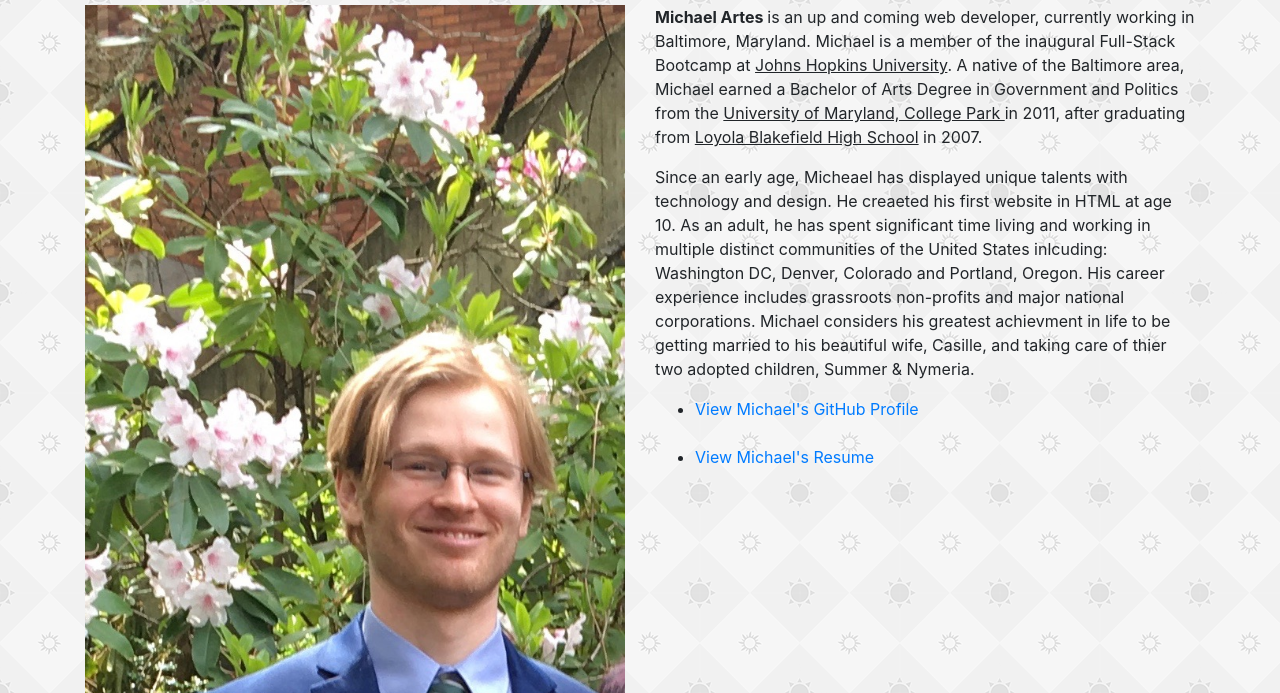
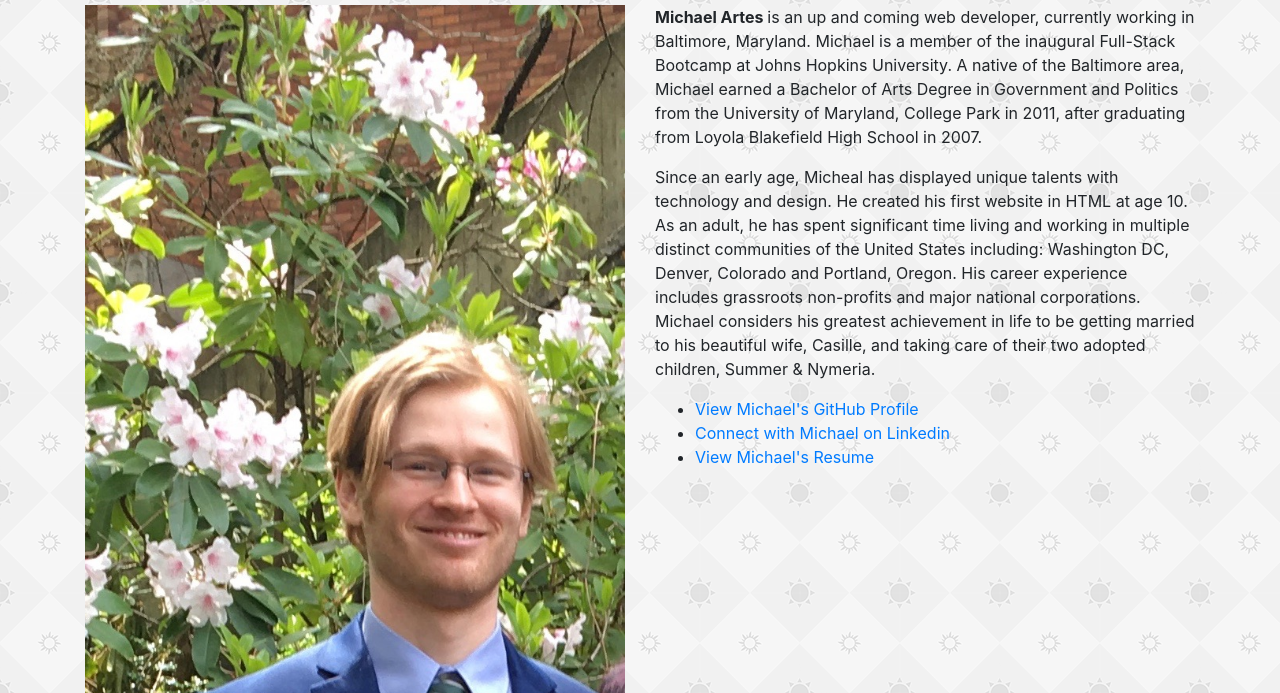
Before and after one commit to michaelartes89/Model-Portfolio, a plain HTML site: page index.html in a window 1280 px wide. Shown: the part 107-800 px from the top of the page. Drawn offline with nearby package versions, Linux system fonts and the light colour scheme.

Commit message:
proofread

```diff
--- a/index.html
+++ b/index.html
@@ -69,18 +69,21 @@
       </div>
       <div class="col-sm-6">
         <p><strong>Michael Artes </strong> is an up and coming web developer, currently working in Baltimore, Maryland.
-          Michael is a member of the inaugural Full-Stack Bootcamp at <u>Johns Hopkins University</u>. A native of the
+          Michael is a member of the inaugural Full-Stack Bootcamp at Johns Hopkins University. A native of the
           Baltimore area, Michael earned a Bachelor of Arts Degree in Government and
-          Politics from the <u>University of Maryland, College Park </u>in 2011, after graduating from <u>Loyola Blakefield High School</u> in 2007. </p>
-        <p>Since an early age, Micheael has displayed unique talents with technology and design. He creaeted his first
+          Politics from the University of Maryland, College Park in 2011, after graduating from Loyola Blakefield High School in 2007. </p>
+        <p>Since an early age, Micheal has displayed unique talents with technology and design. He created his first
           website in HTML at age 10. As an adult, he has spent significant time living and working in multiple distinct communities
-          of the United States inlcuding: Washington DC, Denver, Colorado and Portland, Oregon. His career
+          of the United States including: Washington DC, Denver, Colorado and Portland, Oregon. His career
 
-          experience includes grassroots non-profits and major national corporations. Michael considers his greatest achievment in life
-          to be getting married to his beautiful wife, Casille, and taking care of thier two adopted children, Summer & Nymeria. </p>
+          experience includes grassroots non-profits and major national corporations. Michael considers his greatest achievement in life
+          to be getting married to his beautiful wife, Casille, and taking care of their two adopted children, Summer & Nymeria.
+        </p>
+
+
         <ul>
           <li><a href="https://github.com/michaelartes89" target="_blank"> View Michael's GitHub Profile</a> </li>
-          <br>
+          <li> <a href="https://www.linkedin.com/in/michael-artes-1380a819a/" target="_blank">Connect with Michael on Linkedin</a></li>
           <li> <a href="./assets/Resume2020.pdf" target="_blank">View Michael's Resume </a> </li>
 
 
```
